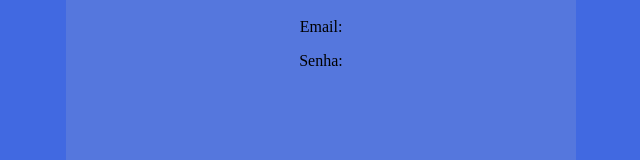
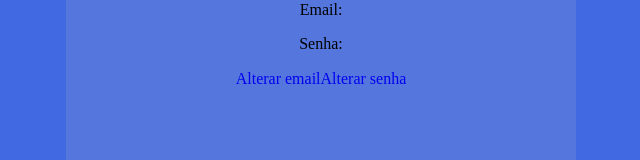
Before and after one commit to yaghomattos/Organize-Se, a React (Create React App) app in the folder frontend/: page /perfil in a window 1280 px wide. Shown: the part 360-520 px from the top of the page, without its empty margins (319-959 px from the left). Built offline with nearby package versions, Linux system fonts and the light colour scheme.

Commit message:
adding Link tag in perfil

```diff
--- a/frontend/src/pages/Perfil/index.js
+++ b/frontend/src/pages/Perfil/index.js
@@ -1,4 +1,5 @@
 import React from 'react';
+import { Link } from 'react-router-dom';
 
 import './styles.css';
 
@@ -12,7 +13,12 @@ function Perfil() {
           <p>Email: </p>
           <p>Senha: </p>
         </section>
-        <button className="back">voltar</button>
+        <Link to="/prompt altera email">Alterar email</Link>
+        <Link to="/prompt altera senha">Alterar senha</Link>
+
+        <Link to="/minors">
+          <button className="back">voltar</button>
+        </Link>
       </section>
     </div>
   );
--- a/frontend/src/pages/Perfil/styles.css
+++ b/frontend/src/pages/Perfil/styles.css
@@ -1,3 +1,6 @@
+:link {
+  text-decoration: none;
+}
 .back {
   display: flex;
   position: relative;
```
